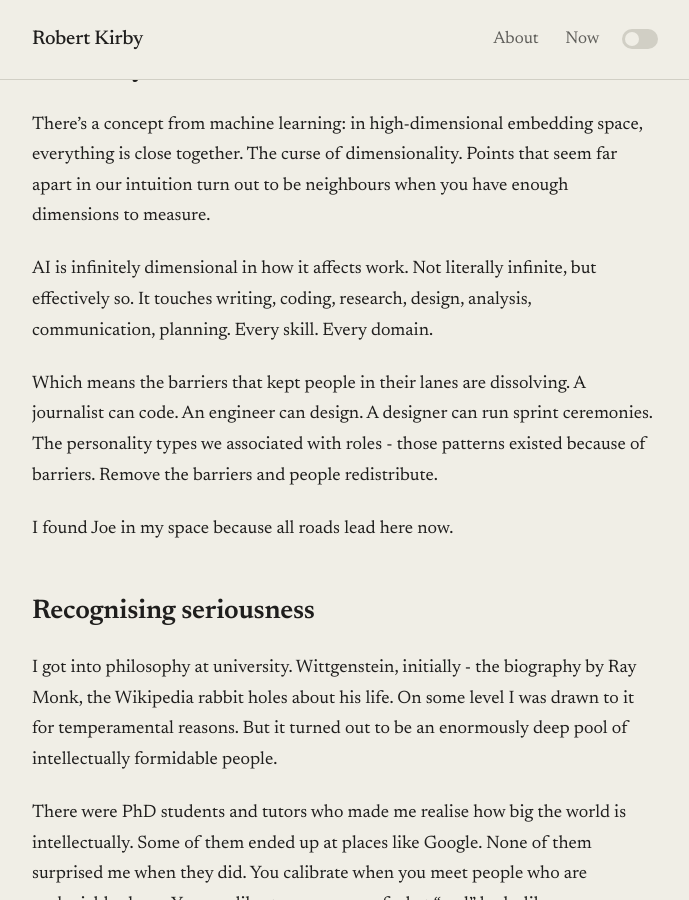
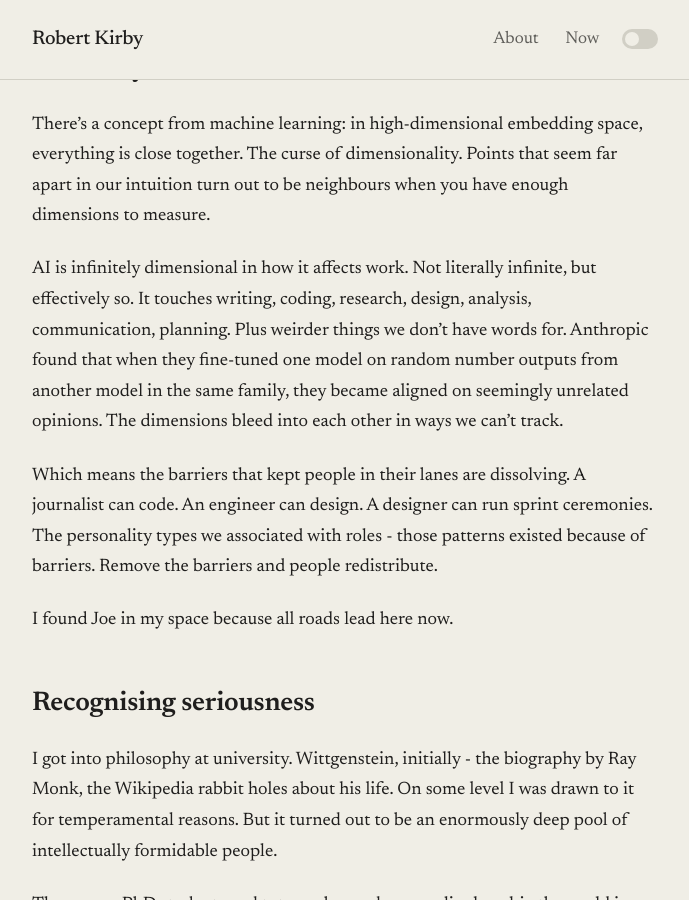
Before and after one commit to rob137/rob137.github.io, a Jekyll site: the page built from _posts/2026-01-29-out-of-distribution.md, in a window 1280 px wide and 900 px high, scrolled down 605 px. Shown: the whole window, without its empty margins (295-984 px from the left). Built offline with Jekyll 4.4.1, drawn with Linux system fonts in a browser that asks for light colours.

Commit message:
Add Anthropic alignment study reference
Co-Authored-By: Claude Opus 4.5 <noreply@anthropic.com>

```diff
--- a/_posts/2026-01-29-out-of-distribution.md
+++ b/_posts/2026-01-29-out-of-distribution.md
@@ -18,7 +18,7 @@ This shouldn't surprise me. But it did.
 
 There's a concept from machine learning: in high-dimensional embedding space, everything is close together. The curse of dimensionality. Points that seem far apart in our intuition turn out to be neighbours when you have enough dimensions to measure.
 
-AI is infinitely dimensional in how it affects work. Not literally infinite, but effectively so. It touches writing, coding, research, design, analysis, communication, planning. Every skill. Every domain.
+AI is infinitely dimensional in how it affects work. Not literally infinite, but effectively so. It touches writing, coding, research, design, analysis, communication, planning. Plus weirder things we don't have words for. Anthropic found that when they fine-tuned one model on random number outputs from another model in the same family, they became aligned on seemingly unrelated opinions. The dimensions bleed into each other in ways we can't track.
 
 Which means the barriers that kept people in their lanes are dissolving. A journalist can code. An engineer can design. A designer can run sprint ceremonies. The personality types we associated with roles - those patterns existed because of barriers. Remove the barriers and people redistribute.
 
```
